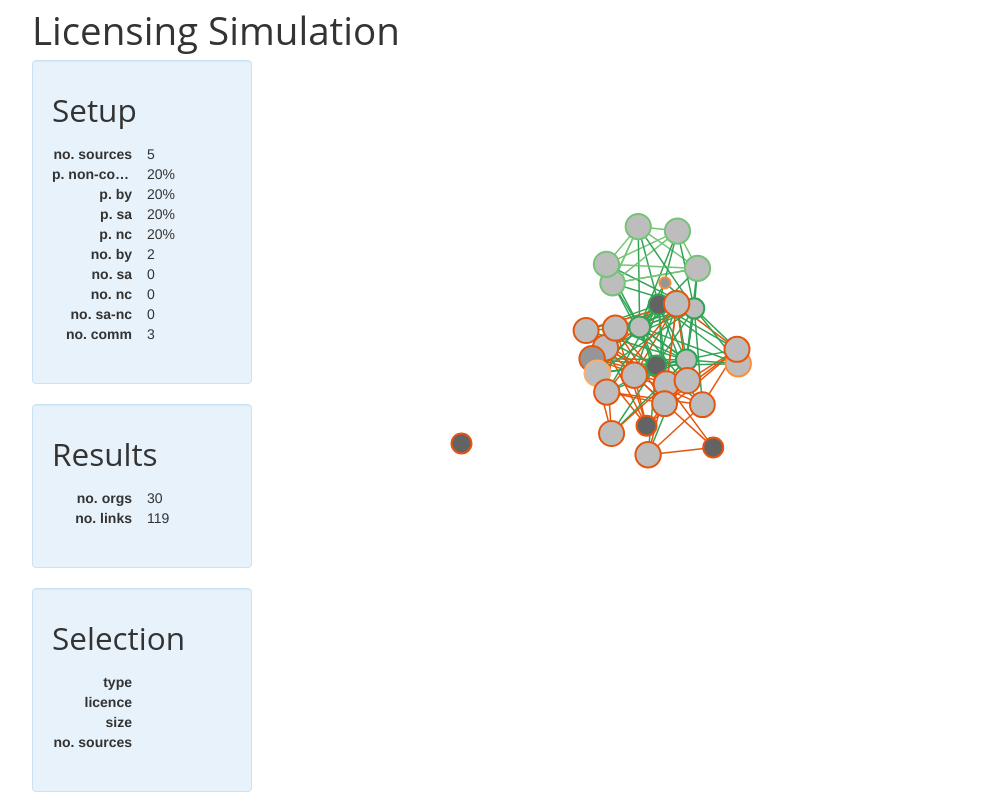
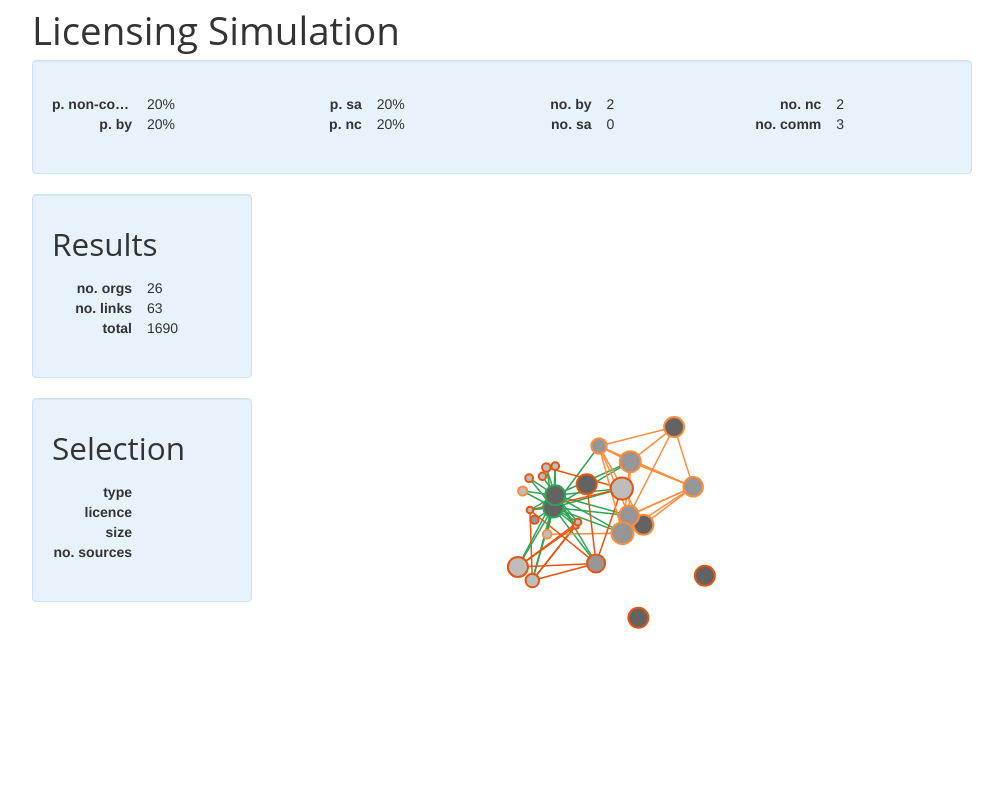
Before and after one commit to theodi/data-ecosystem-simulation, a plain HTML site: page index.html in a window 1280 px wide. Shown: the top 800 px of the page, without its empty margins (138-1141 px from the left). Drawn offline with Linux system fonts and the light colour scheme.

Commit message:
removed SANC licence; randomised growth factor

```diff
--- a/index.html
+++ b/index.html
@@ -32,33 +32,44 @@ line.link {
   <body id="simulation">
     <div class="container">
       <h1>Licensing Simulation</h1>
+      <div class="well">
         <div class="row-fluid">
           <div class="span3">
-          <div class="well">
-            <h2>Setup</h2>
             <dl class="dl-horizontal">
-              <dt>no. sources</dt>
-              <dd id="nSources"></dd>
               <dt>p. non-comm</dt>
               <dd id="pNonCommercialOrg"></dd>
               <dt>p. by</dt>
               <dd id="pOpen"></dd>
+            </dl>
+          </div>
+          <div class="span3">
+            <dl class="dl-horizontal">
               <dt>p. sa</dt>
               <dd id="pShareAlike"></dd>
               <dt>p. nc</dt>
               <dd id="pNonCommercial"></dd>
+            </dl>
+          </div>
+          <div class="span3">
+            <dl class="dl-horizontal">
               <dt>no. by</dt>
               <dd id="nAttribution"></dd>
               <dt>no. sa</dt>
               <dd id="nSA"></dd>
+            </dl>
+          </div>
+          <div class="span3">
+            <dl class="dl-horizontal">
               <dt>no. nc</dt>
               <dd id="nNC"></dd>
-              <dt>no. sa-nc</dt>
-              <dd id="nSANC"></dd>
               <dt>no. comm</dt>
               <dd id="nCommercial"></dd>
             </dl>
           </div>
+        </div>
+      </div>
+      <div class="row-fluid">
+        <div class="span3">
           <div class="well">
             <h2>Results</h2>
             <dl class="dl-horizontal">
@@ -66,6 +77,8 @@ line.link {
               <dd id="nOrgs"></dd>
               <dt>no. links</dt>
               <dd id="nFeeds"></dd>
+              <dt>total</dt>
+              <dd id="size"></dd>
             </dl>
           </div>
           <div class="well">
@@ -94,7 +107,6 @@ var w = 700,
     cSource = "#636363",
     cNonCommercial = "#969696",
     cCommercial = "#bdbdbd",
-    nSources = 5,
     nMax = 100,
     nTicks = 1000,
     ticks = 0,
@@ -114,7 +126,7 @@ var w = 700,
 var licences = {
   "attribution": {
     name: "attribution",
-    count: 0,
+    count: 2,
     open: true,
     sa: false,
     nc: false,
@@ -130,23 +142,15 @@ var licences = {
   },
   "non-commercial": {
     name: "non-commercial",
-    count: 0,
+    count: 2,
     open: false,
     sa: false,
     nc: true,
     color: "#fd8d3c"
   },
-  "share-alike-non-commercial": {
-    name: "share-alike-non-commercial",
-    count: 0,
-    open: false,
-    sa: true,
-    nc: true,
-    color: "#fdae6b"
-  },
   "commercial": {
     name: "commercial",
-    count: 0,
+    count: 3,
     open: false,
     sa: false,
     nc: false,
@@ -154,15 +158,15 @@ var licences = {
   }
 };
 
-for (i = 0; i < nSources; i++) {
-  licence = randomLicence();
+for (licence in licences) {
+  for (j = 0; j < licences[licence].count; j++) {
     orgs.push({
-    id: i,
+      id: i++,
       source: true,
-    licence: licence,
+      licence: licences[licence],
       size: 100
     });
-  licences[licence.name].count++;
+  }
 }
 
 var force = d3.layout.force()
@@ -177,12 +181,12 @@ var vis = d3.select("#viz").append("svg:svg")
 
 var reportOrgs = d3.select("#nOrgs");
 var reportFeeds = d3.select("#nFeeds");
+var reportSize = d3.select('#size');
 var reportNSelSources = d3.select('#nSelSources');
 var reportSelLicence = d3.select('#selLicence');
 var reportSelType = d3.select('#selType');
 var reportSelSize = d3.select('#selSize');
 
-d3.select('#nSources').text(nSources);
 d3.select('#pNonCommercialOrg').text((pNonCommercialOrg * 100) + '%');
 d3.select('#pOpen').text((pOpen * 100) + '%');
 d3.select('#pShareAlike').text((pShareAlike * 100) + '%');
@@ -191,7 +195,6 @@ d3.select('#pNonCommercial').text((pNonCommercial * 100) + '%');
 d3.select('#nAttribution').text(licences['attribution'].count);
 d3.select('#nSA').text(licences['share-alike'].count);
 d3.select('#nNC').text(licences['non-commercial'].count);
-d3.select('#nSANC').text(licences['share-alike-non-commercial'].count);
 d3.select('#nCommercial').text(licences['commercial'].count);
 
 /*
@@ -207,11 +210,16 @@ update();
 
 function update() {
   var nodes = orgs,
-      links = feeds;
+      links = feeds,
+      size = 0;
 
   // Update the counts
   reportOrgs.text(orgs.length);
   reportFeeds.text(feeds.length);
+  for (j = 0; j < orgs.length; j++) {
+    size += orgs[j].size;
+  }
+  reportSize.text(size);
 
   // Restart the force layout.
   force
@@ -321,7 +329,7 @@ function tick() {
         org.sources = sources(org.id);
         if (org.sources.length > 0) {
           if (org.expanded) {
-            org.size += (org.sources.length * 10);
+            org.size += Math.floor(Math.random() * org.sources.length * 10);
           }
         } else {
           org.size--;
@@ -371,11 +379,7 @@ function compatibleLicence(source) {
   } else if (source.open) {
     return randomLicence();
   } else if (source.nc) {
-    if (Math.random() < pShareAlike) {
-      return licences['share-alike-non-commercial'];
-    } else {
     return licences['non-commercial'];
-    }
   } else {
     return source;
   }
@@ -407,11 +411,7 @@ function randomLicence() {
     }
   } else if (Math.random() < pNonCommercial) {
     // non-commercial licence
-    if (Math.random() < pShareAlike) {
-      return licences['share-alike-non-commercial'];
-    } else {
     return licences['non-commercial'];
-    }
   } else {
     return licences['commercial'];
   }
```
Lines whose indentation alone changed are shown as unchanged.
